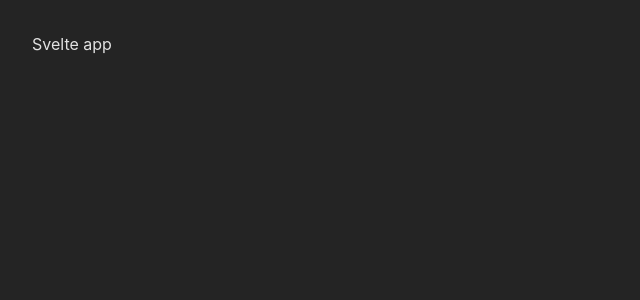
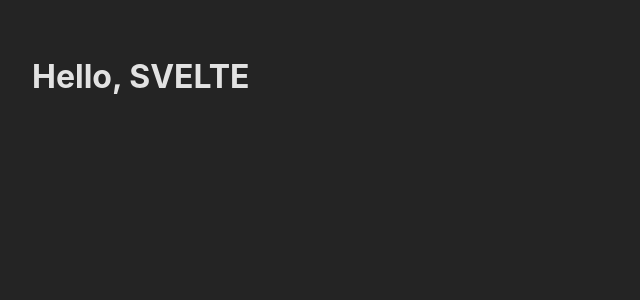
Before and after one commit to artemnistuley/svelte-tutorial, a Svelte app: page / in a window 1280 px wide. Shown: the top 300 px of the page, without its empty margins (0-640 px from the left). Built offline with nearby package versions, Linux system fonts and the light colour scheme.

Commit message:
first component

```diff
--- a/src/App.svelte
+++ b/src/App.svelte
@@ -1,7 +1,9 @@
-<script></script>
+<script>
+  import FirstComponent from "./lib/basic/FirstComponent.svelte";
+</script>
 
 <main>
-  Svelte app
+  <FirstComponent />
 </main>
 
 <style></style>
--- /dev/null
+++ b/src/lib/basic/FirstComponent.svelte
@@ -0,0 +1,9 @@
+<script>
+const name = 'Svelte';
+</script>
+
+<div>
+  <h1>Hello, {name.toUpperCase()}</h1>
+</div>
+
+<style></style>
```
